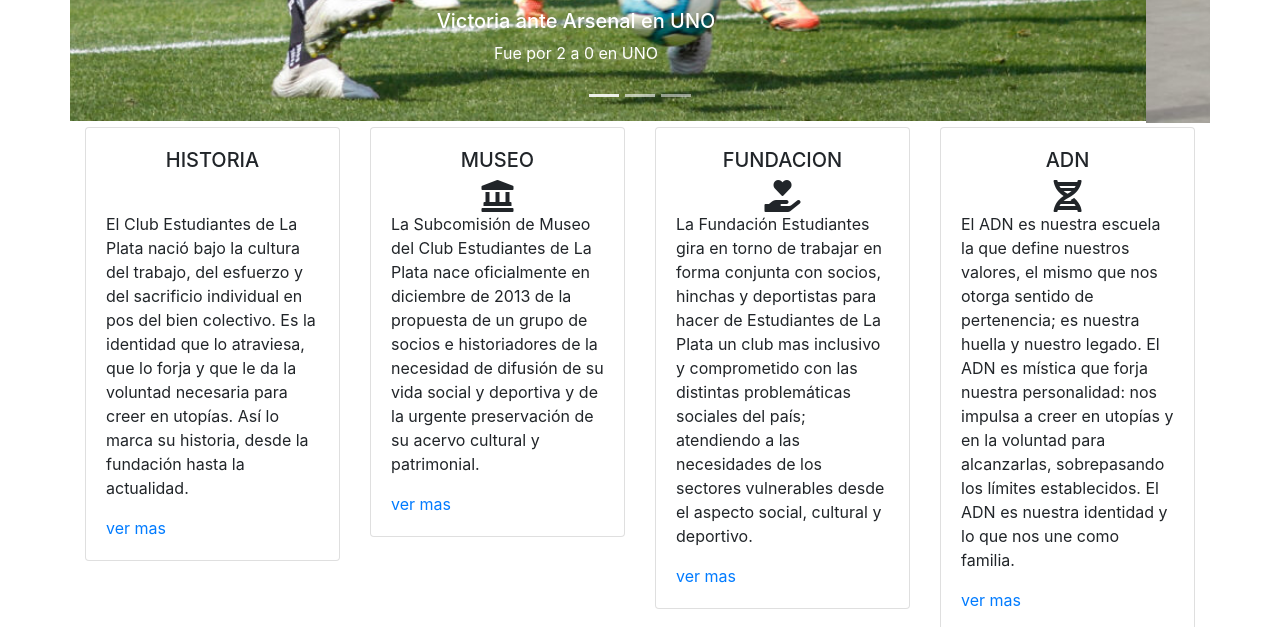
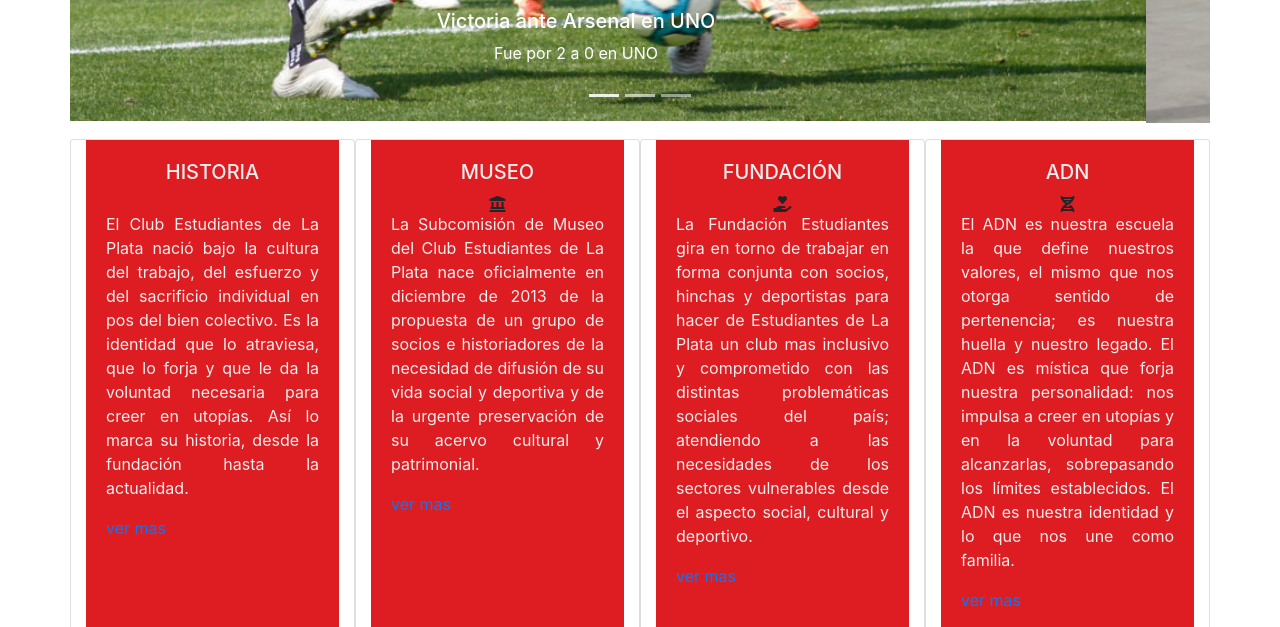
Before and after one commit to marcelozurzolodt/Proyecto_integrador, a plain HTML site: page index.html in a window 1280 px wide. Shown: the part 670-1297 px from the top of the page. Drawn offline with nearby package versions, Linux system fonts and the light colour scheme.

Commit message:
Add files via upload

```diff
--- a/css/estilos.css
+++ b/css/estilos.css
@@ -1,9 +1,30 @@
-.bg-fondo{
-background-color: #DE1D22;
+.navbar {
+
+  background-color: #de1d22;
 }
 #body{
-background-color: : #000000;
+  background-color: #ededed;
 }
+
+
 #color-de-texto{
-color: #f8f9fa;
+  color: white;
+  font-family: 'Inter', sans-serif;
 }
+
+.h5{
+  color: white;
+  font-family: 'Inter', sans-serif;
+  background-color: black;
+}
+
+
+#card-red{
+  background-color: #de1d22;
+}
+.card-text{
+  color: #ededed;
+}
+.card-title{
+  color: #ededed;
+}
--- a/index.html
+++ b/index.html
@@ -17,7 +17,7 @@
 
     <title>Sitio Oficial Estudiantes de La Plata</title>
   </head>
-  <body id=<body>
+  <body >
 
 
     <nav class="navbar navbar-expand-lg bg-fondo">
@@ -29,12 +29,23 @@
       <span class="navbar-toggler-icon"></span>
     </button>
     <div class="collapse navbar-collapse d-flex justify-content-end" id="navbarNav">
+      <ul class="navbar-nav">
+        <li class="nav-item">
       <a id="color-de-texto" class="nav-link mr-3" href="#">El Club </a>
+    </li>
+    <li class"nav-item">
       <a id="color-de-texto"class="nav-link mr-3" href="#">Futbol</a>
+    </li>
+    <li class"nav-item">
       <a id="color-de-texto"class="nav-link mr-3" href="#">Deportes</a>
+    </li>
+    <li class"nav-item">
       <a id="color-de-texto"class="nav-link mr-3" href="#">Estadio</a>
+    </li>
+    <li class"nav-item">
       <a id="color-de-texto"class="nav-link mr-3" href="#">Socios</a>
-
+    </li>
+  </ul>
 
     </div>
   </nav>
@@ -81,65 +92,40 @@
      </div>
    </div>
     </div>
-    <div class="container mt-1">
-    <div class="row">
-
-     <div class="col col-lg-3 col-12">
-       <div class="card">
-    <div class="card-body">
-      <h5 class="d-flex justify-content-center""card-title">HISTORIA</h5>
-      <i class="far fa-book fa-2x d-flex justify-content-center""card-title""></i>
-      <p class="card-text">El Club Estudiantes de La Plata nació bajo la cultura del trabajo, del esfuerzo y del
-      sacrificio individual en pos del bien colectivo. Es la identidad que lo atraviesa, que
-      lo forja y que le da la voluntad necesaria para creer en utopías. Así lo marca su
-      historia, desde la fundación hasta la actualidad.
+    <div class="container mt-3 ">
+    <div class="row ">
+      <div class="card col col-lg-3 col-12" style="width: 15rem;">
+            <div id="card-red" class="card-body">
+              <h5 class="card-title text-center">HISTORIA</h5>
+              <i class="far fa-book d-flex justify-content-center" ></i>
+              <p class="card-text text-justify">El Club Estudiantes de La Plata nació bajo la cultura del trabajo, del esfuerzo y del sacrificio individual en pos del bien colectivo. Es la identidad que lo atraviesa, que lo forja y que le da la voluntad necesaria para creer en utopías. Así lo marca su historia, desde la fundación hasta la actualidad.</p>
             </p>
                   <a href="#" class="card-link">ver mas</a>
             </div>
       </div>
-     </div>
-
-     <div class="col col-lg-3 col-12">
-     <div class="card">
-     <div class="card-body">
-      <h5 class="d-flex justify-content-center""card-title">MUSEO</h5>
-      <i class="fas fa-landmark fa-2x d-flex justify-content-center""card-title""></i>
-      <p class="card-text">La Subcomisión de Museo del Club Estudiantes de La Plata nace oficialmente en
-      diciembre de 2013 de la propuesta de un grupo de socios e historiadores de la
-      necesidad de difusión de su vida social y deportiva y de la urgente preservación
-      de su acervo cultural y patrimonial.
+      <div class="card col col-lg-3 col-12" style="width: 15rem;">
+            <div id="card-red" class="card-body">
+              <h5 class="card-title text-center">MUSEO</h5>
+              <i class="fas fa-landmark d-flex justify-content-center"></i>
+              <p class="card-text text-justify">La Subcomisión de Museo del Club Estudiantes de La Plata nace oficialmente en diciembre de 2013 de la propuesta de un grupo de socios e historiadores de la necesidad de difusión de su vida social y deportiva y de la urgente preservación de su acervo cultural y patrimonial.</p>
             </p>
                   <a href="#" class="card-link">ver mas</a>
             </div>
       </div>
-     </div>
-
-     <div class="col col-lg-3 col-12">
-     <div class="card">
-     <div class="card-body">
-      <h5 class="d-flex justify-content-center""card-title">FUNDACION</h5>
-      <i class="fas fa-hand-holding-heart fa-2x d-flex justify-content-center""card-title""></i>
-      <p class="card-text">La Fundación Estudiantes gira en torno de trabajar en forma conjunta con socios,
-      hinchas y deportistas para hacer de Estudiantes de La Plata un club mas inclusivo
-      y comprometido con las distintas problemáticas sociales del país; atendiendo a las
-      necesidades de los sectores vulnerables desde el aspecto social, cultural y
-      deportivo.
+      <div class="card col col-lg-3 col-12" style="width: 1rem;">
+            <div id="card-red" class="card-body">
+              <h5 class="card-title text-center">FUNDACIÓN</h5>
+              <i class="fas fa-hand-holding-heart d-flex justify-content-center"></i>
+              <p class="card-text text-justify">La Fundación Estudiantes gira en torno de trabajar en forma conjunta con socios, hinchas y deportistas para hacer de Estudiantes de La Plata un club mas inclusivo y comprometido con las distintas problemáticas sociales del país; atendiendo a las necesidades de los sectores vulnerables desde el aspecto social, cultural y deportivo.</p>
             </p>
                   <a href="#" class="card-link">ver mas</a>
             </div>
       </div>
-     </div>
-
-     <div class="col col-lg-3 col-12">
-     <div class="card">
-     <div class="card-body">
-      <h5 class="d-flex justify-content-center""card-title">ADN</h5>
-      <i class="fas fa-dna fa-2x d-flex justify-content-center""card-title""></i>
-      <p class="card-text">El ADN es nuestra escuela la que define nuestros valores, el mismo que nos otorga
-      sentido de pertenencia; es nuestra huella y nuestro legado.
-      El ADN es mística que forja nuestra personalidad: nos impulsa a creer en utopías y
-      en la voluntad para alcanzarlas, sobrepasando los límites establecidos.
-      El ADN es nuestra identidad y lo que nos une como familia.
+      <div class="card col col-lg-3 col-12" style="width: 15rem;">
+            <div id="card-red" class="card-body">
+              <h5 class="card-title text-center">ADN</h5>
+              <i class="fas fa-dna d-flex justify-content-center"></i>
+              <p class="card-text text-justify">El ADN es nuestra escuela la que define nuestros valores, el mismo que nos otorga sentido de pertenencia; es nuestra huella y nuestro legado. El ADN es mística que forja nuestra personalidad: nos impulsa a creer en utopías y en la voluntad para alcanzarlas, sobrepasando los límites establecidos. El ADN es nuestra identidad y lo que nos une como familia.</p>
             </p>
                   <a href="#" class="card-link">ver mas</a>
             </div>
@@ -148,12 +134,12 @@
   </div>
 
   <div class="row ">
-           <div class= col-md-6>
+       <div class= "col-md-6 mt-3 col-12 text-right">
          <a class="btn btn-danger btn-xl text-uppercase" href=" https://www.tiendapincha.com/">
            <img src="img/logo_tienda.png">
          </a>
        </div>
-            <div class="col-md-3 text-right mt-6">
+        <div class="col-md-3 mt-3 col-12">
         <a class="btn btn-dark btn-social mx-2" href=" https://twitter.com/edelpoficial" target="blank"><i class="fab fa-twitter"></i></a>
        <a class="btn btn-dark btn-social mx-2" href=" https://www.facebook.com/EdelpOficial/" target="blank"><i class="fab fa-facebook-f"></i></a>
        <a class="btn btn-dark btn-social mx-2" href=" https://www.instagram.com/edelpoficial/" target="blank"><i class="fab fa-instagram"></i></a>
@@ -162,6 +148,7 @@
 
      </div>
    </div>
+
 
 
 
```
Lines whose indentation alone changed are shown as unchanged.
